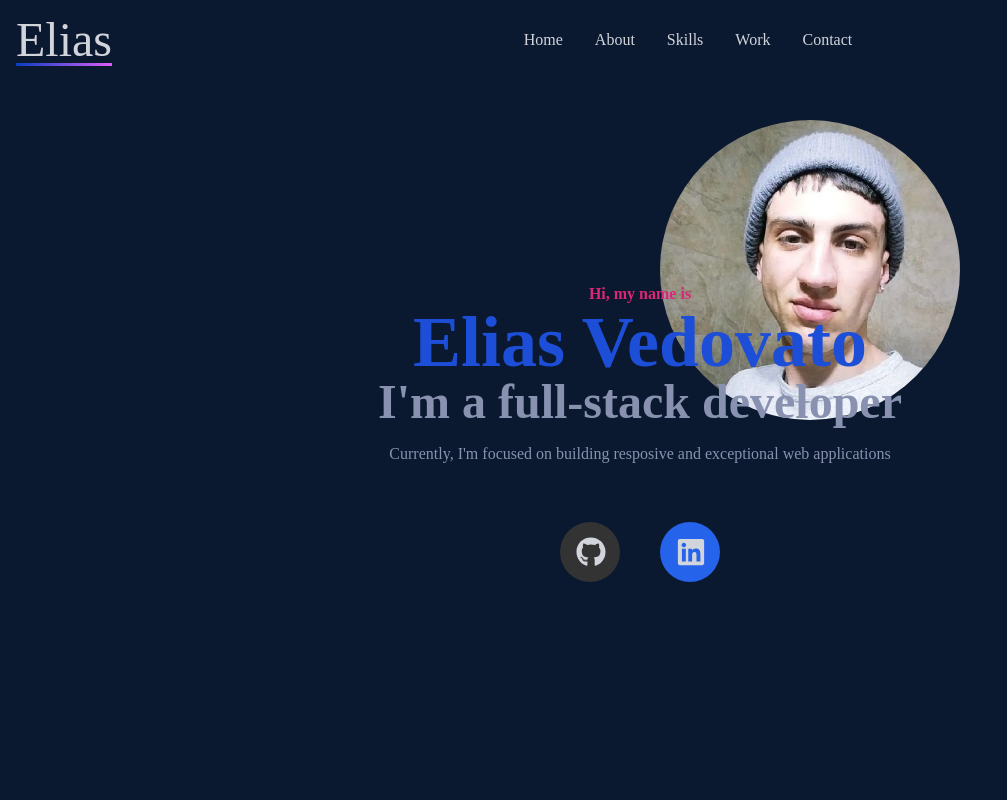
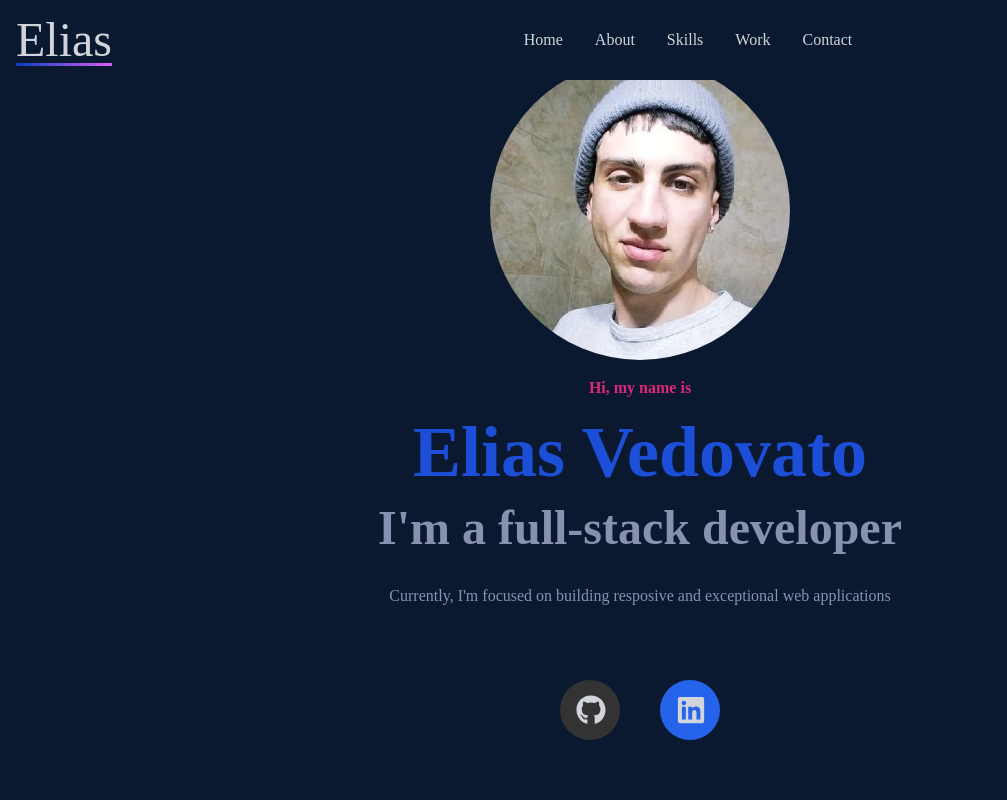
Before and after one commit to eliasvedovato/portfolio, a React (Create React App) app: page / in a window 1280 px wide. Shown: the top 800 px of the page, without its empty margins (0-1007 px from the left). Built offline with nearby package versions, Linux system fonts and the light colour scheme.

Commit message:
styles in home page

```diff
--- a/src/components/Home.jsx
+++ b/src/components/Home.jsx
@@ -5,9 +5,15 @@ const Home = () => {
 	return (
 		<div name='home' className='bg-[#0a192f] h-screen'>
 			<div
-				className='mx-auto px-12 lg:px-40 flex flex-col
-      		justify-center items-center h-full text-white pt-16'
+				className='mx-auto px-12 lg:px-40 flex flex-col gap-4
+      		justify-center items-center h-full text-white py-10'
 			>
+				<img
+					className='rounded-[50%] h-[200px] md:h-[250px] lg:h-[300px]
+					shadow-picture'
+					src={Me}
+					alt=''
+				/>
 				<h4 className='text-pink-600 font-bold z-10'>Hi, my name is</h4>
 				<h1 className='text-4xl sm:text-7xl font-bold text-blue-700 z-10'>
 					Elias Vedovato
@@ -48,14 +54,6 @@ const Home = () => {
 					</ul>
 				</div>
 			</div>
-
-			<img
-				className='absolute md:visible max-w-[100%] rounded-[50%] h-[200px] md:h-[250px] lg:h-[300px]
-					xl:right-[25%] lg:right-[25%] md:right-[20%] sm:right-[15%] right-[10%] top-[15%]
-					md:top-[15%] shadow-picture'
-				src={Me}
-				alt=''
-			/>
 		</div>
 	)
 }
```
